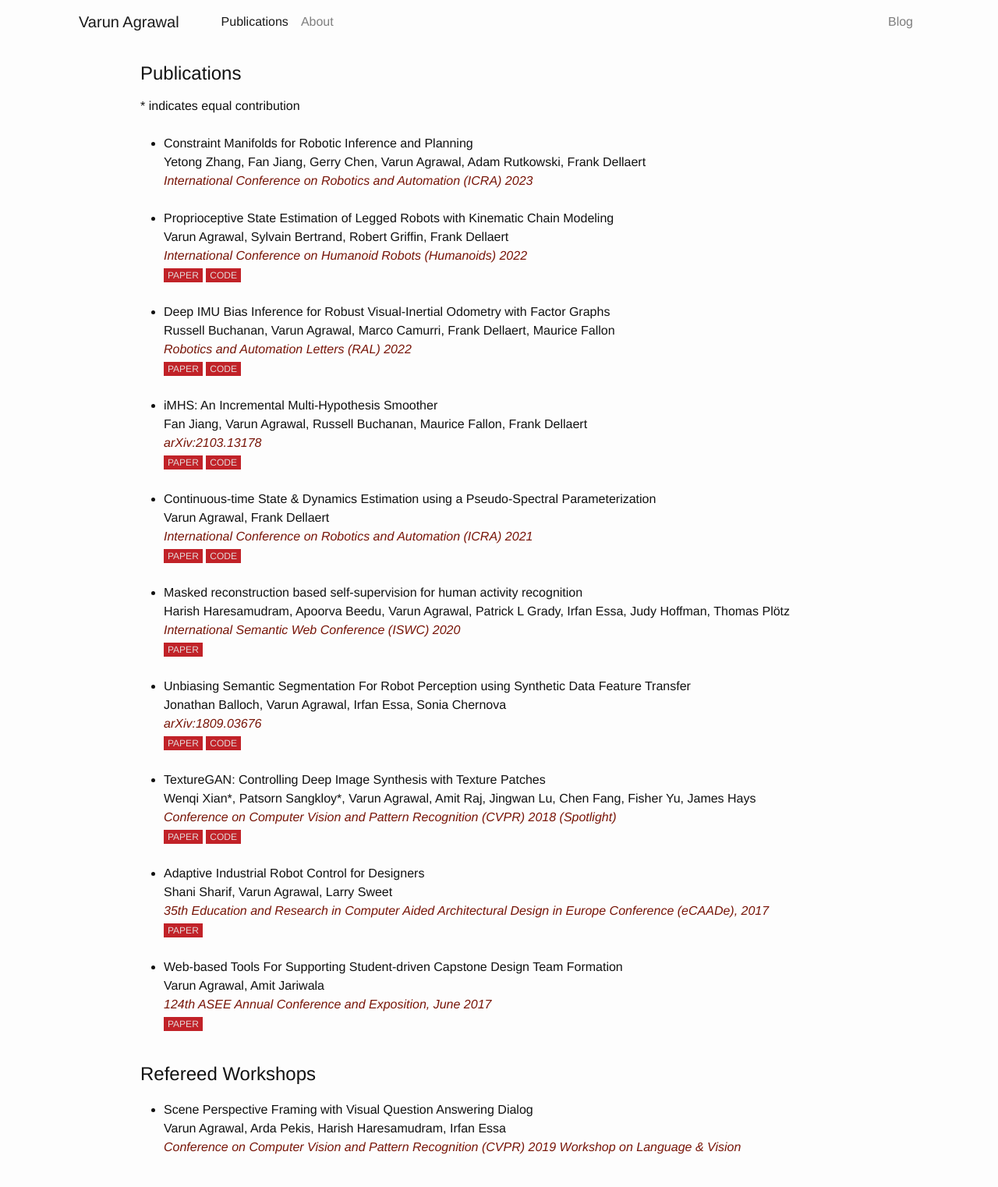
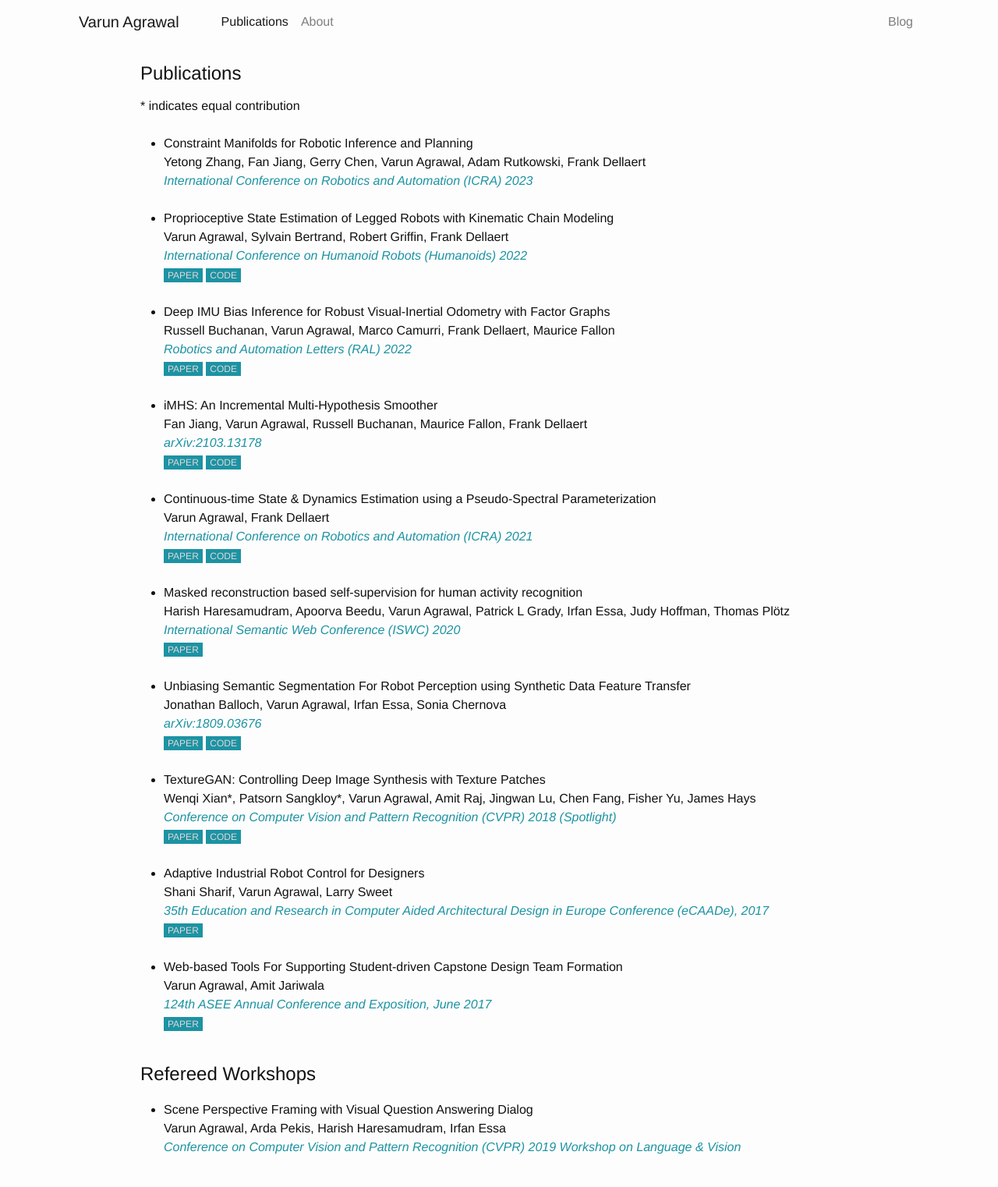
Before and after one commit to varunagrawal/varunagrawal.github.io, a Jekyll site: the page built from research.html, in a window 1280 px wide. Shown: the whole page at 78% size. Built offline with Jekyll 4.4.1, drawn with Linux system fonts in a browser that asks for light colours; nearby versions of some CDN libraries; a style sheet for code colours, icons or effects is not loaded.

Commit message:
improved link color scheme

```diff
--- a/_sass/_custom.scss
+++ b/_sass/_custom.scss
@@ -9,17 +9,17 @@
 
 a:link,
 a:visited {
-    color: #7A2021;
+    color: #6a75ac;
 }
 
 a.research:link, a.research:visited, a.research:hover {
     text-decoration: none!important;
     color: #e3d7d7;
-    background: #C12228;
+    background: #1c93a3;
     font-size: 12px;
     padding: 2px 5px;
 }
 
 .venue {
-    color: #781508;
+    color: #1c93a3;
 }
```
